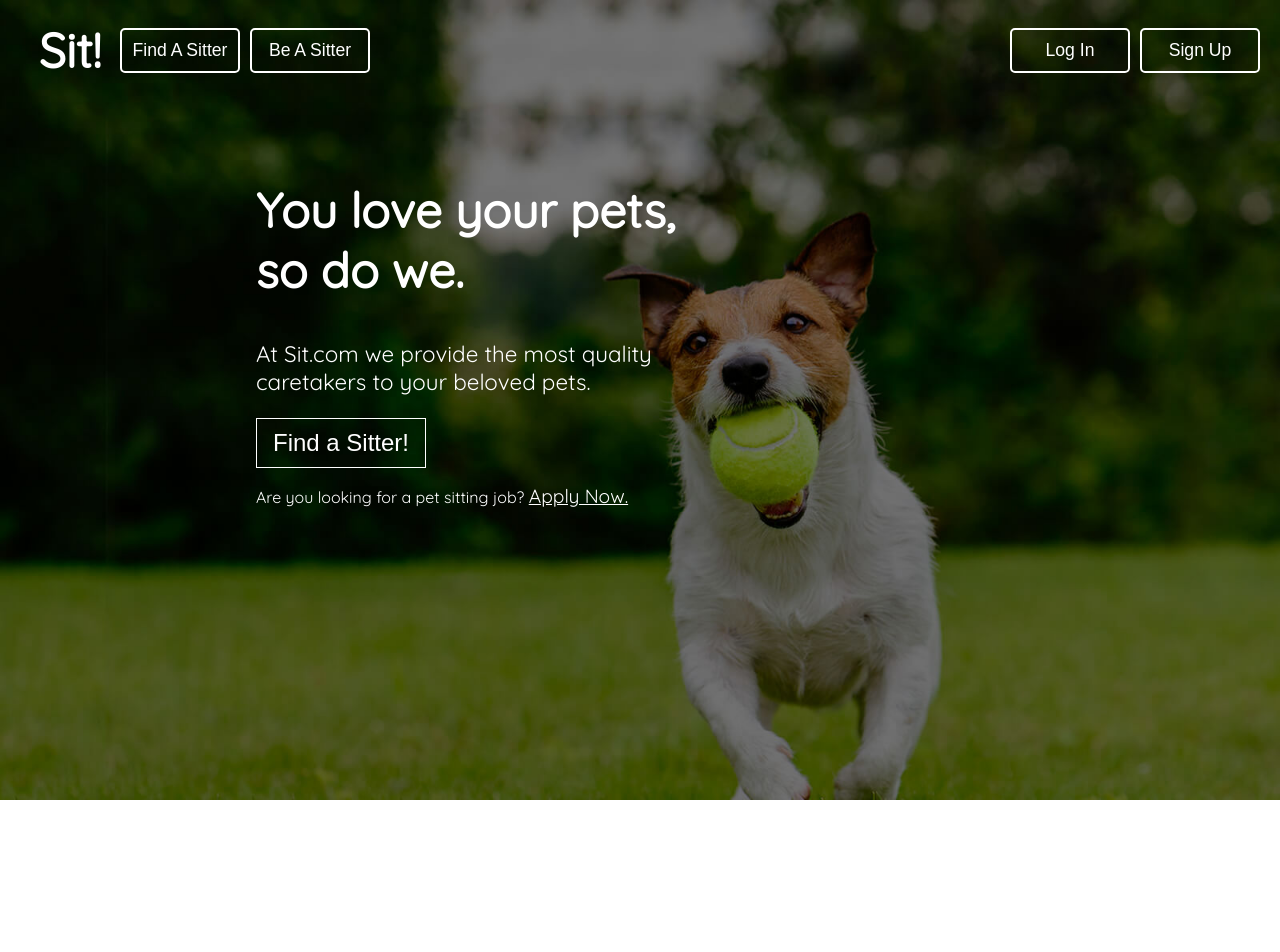
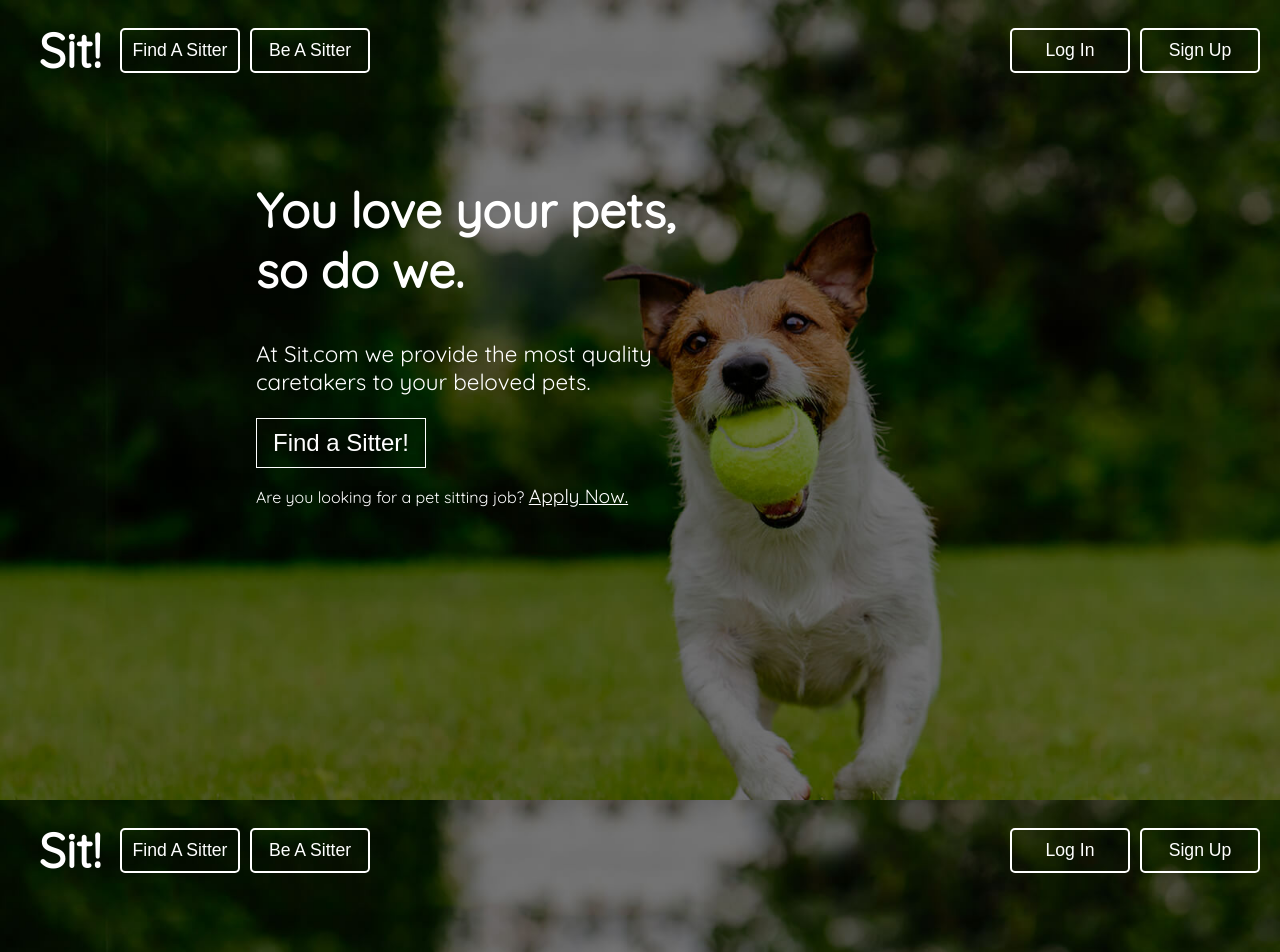
Before and after one commit to Xapollon430/Sit-FrontEnd-Legacy-Migrated, a React app: page / in a window 1280 px wide. Shown: the top 952 px of the page. Before the commit the page ends 800 px from the top, so only its background shows below. Built offline with nearby package versions, Linux system fonts and the light colour scheme.

Commit message:
adding 2nd page

```diff
--- a/src/App.js
+++ b/src/App.js
@@ -6,6 +6,8 @@ const App = () => {
     return (
         <Fragment>
             <Route path="/" exact render={() => <Landing />} />
+            <Route path="/" exact render={() => <Landing />} />
+
         </Fragment>
     );
 };
```
